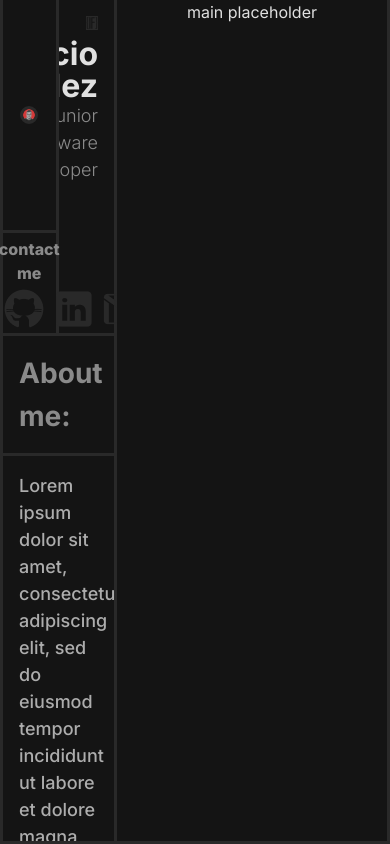
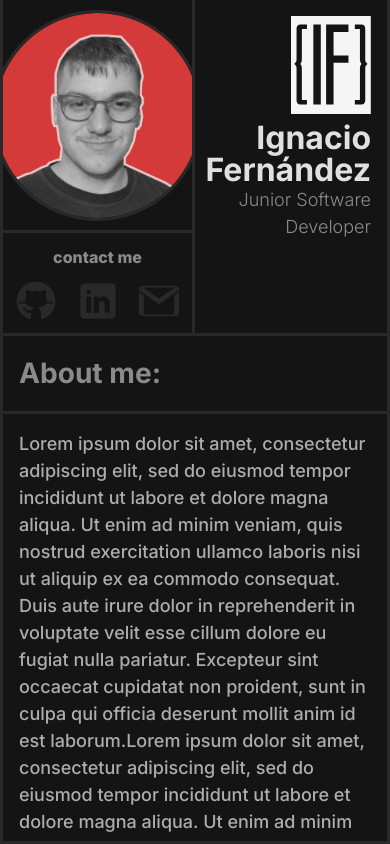
Before and after one commit to ignfer/portfolio, a React (Vite) app: page / in a window 390 px wide. Shown: the top 844 px of the page. Built offline with nearby package versions, Linux system fonts and the light colour scheme.

Commit message:
Upload
- added a media query for the responsiveness of the header
- created new components making the header.jsx code cleaner

```diff
--- /dev/null
+++ b/src/components/AboutMe/AboutMe.css
@@ -0,0 +1,11 @@
+.about-me-section{
+  width: 100%;
+  height: 60%;
+
+  display:flex;
+  justify-content: center;
+  align-items: start;
+  flex-wrap: wrap;
+
+  overflow: hidden;
+}
--- /dev/null
+++ b/src/components/AboutMe/AboutMe.jsx
@@ -0,0 +1,14 @@
+import AboutMeHeader from '../AboutMeHeader/AboutMeHeader.jsx';
+import AboutMeContent from '../AboutMeContent/AboutMeContent.jsx';
+
+import './AboutMe.css'
+export default function AboutMe(){
+  return(
+    <>
+     <section className='about-me-section'>
+        <AboutMeHeader/>
+        <AboutMeContent/>
+      </section>
+    </>
+  );
+}
--- a/src/components/AboutMeHeader/AboutMeHeader.css
+++ b/src/components/AboutMeHeader/AboutMeHeader.css
@@ -17,5 +17,5 @@
 
 .about-me-header:hover{
   color:var(--dark-color-4);
-  text-shadow: 0px 2px 2px var(--dark-color-2);
+  text-shadow: 0px 2px 10px var(--dark-color-2);
 }
--- a/src/components/Header/Header.css
+++ b/src/components/Header/Header.css
@@ -17,30 +17,8 @@ header{
   flex-wrap: wrap;
 }
 
-.header-info-section{
-  width: 100%;
-  height: 40%;
-
-  box-sizing: border-box;
-  border-bottom-style: solid;
-  border-width: var(--border-default-width);
-  border-color: var(--dark-color-1);
+@media (max-width: 768px) {
+  header{
+    width: 100%;
+  }
 }
-
-.header-pfp-contact-section{
-  width: 50%;
-  height: 100%;
-  float:left;
-}
-
-.header-about-me-section{
-  width: 100%;
-  height: 60%;
-
-  display:flex;
-  justify-content: center;
-  align-items: start;
-  flex-wrap: wrap;
-
-  overflow: hidden;
-}
--- a/src/components/Header/Header.jsx
+++ b/src/components/Header/Header.jsx
@@ -1,27 +1,13 @@
-import Contact from '../Contact/Contact.jsx';
-import ProfilePicture from '../ProfilePicture/ProfilePicture.jsx';
-import AboutMeHeader from '../AboutMeHeader/AboutMeHeader.jsx';
-import AboutMeContent from '../AboutMeContent/AboutMeContent.jsx';
-import Logo from '../Logo/Logo.jsx';
+import AboutMe from '../AboutMe/AboutMe.jsx';
+import Info from '../Info/Info.jsx';
 
 import './Header.css'
 export default function Header(){
   return(
     <>
       <header>
-                <section className='header-info-section'>
-                    <section className='header-pfp-contact-section'>
-                        <ProfilePicture/>
-                        <Contact/>
-                    </section>
-                    <Logo/>
-                </section>
-
-                <section className='header-about-me-section'>
-                    <AboutMeHeader/>
-                    <AboutMeContent/>
-                </section>
-
+          <Info/>
+          <AboutMe/>
       </header>
     </>
   );
--- /dev/null
+++ b/src/components/Info/Info.css
@@ -0,0 +1,15 @@
+.header-info-section{
+  width: 100%;
+  height: 40%;
+
+  box-sizing: border-box;
+  border-bottom-style: solid;
+  border-width: var(--border-default-width);
+  border-color: var(--dark-color-1);
+}
+
+.header-pfp-contact-section{
+  width: 50%;
+  height: 100%;
+  float:left;
+}
--- /dev/null
+++ b/src/components/Info/Info.jsx
@@ -0,0 +1,18 @@
+import Contact from '../Contact/Contact.jsx';
+import ProfilePicture from '../ProfilePicture/ProfilePicture.jsx';
+import Logo from '../Logo/Logo.jsx';
+
+import './Info.css'
+export default function Info(){
+  return(
+    <>
+      <section className='header-info-section'>
+        <section className='header-pfp-contact-section'>
+            <ProfilePicture/>
+            <Contact/>
+        </section>
+        <Logo/>
+      </section>
+    </>
+  );
+}
--- a/src/components/Logo/Logo.css
+++ b/src/components/Logo/Logo.css
@@ -38,5 +38,5 @@
 
 .header-title-section:hover > h1{
   color:var(--dark-color-4);
-  text-shadow: 0px 2px 2px var(--dark-color-2);
+  text-shadow: 0px 2px 10px var(--dark-color-2);
 }
--- a/src/components/ProfilePicture/ProfilePicture.css
+++ b/src/components/ProfilePicture/ProfilePicture.css
@@ -17,7 +17,7 @@
 }
 
 .photo-section > img {
-  width: 90%;
+  width: 25vh;
 
   box-sizing: border-box;
   border-style: solid;
```
Also changed, not shown: public/assets/svgs/IF_LOGO.svg. Lines whose indentation alone changed are shown as unchanged.
